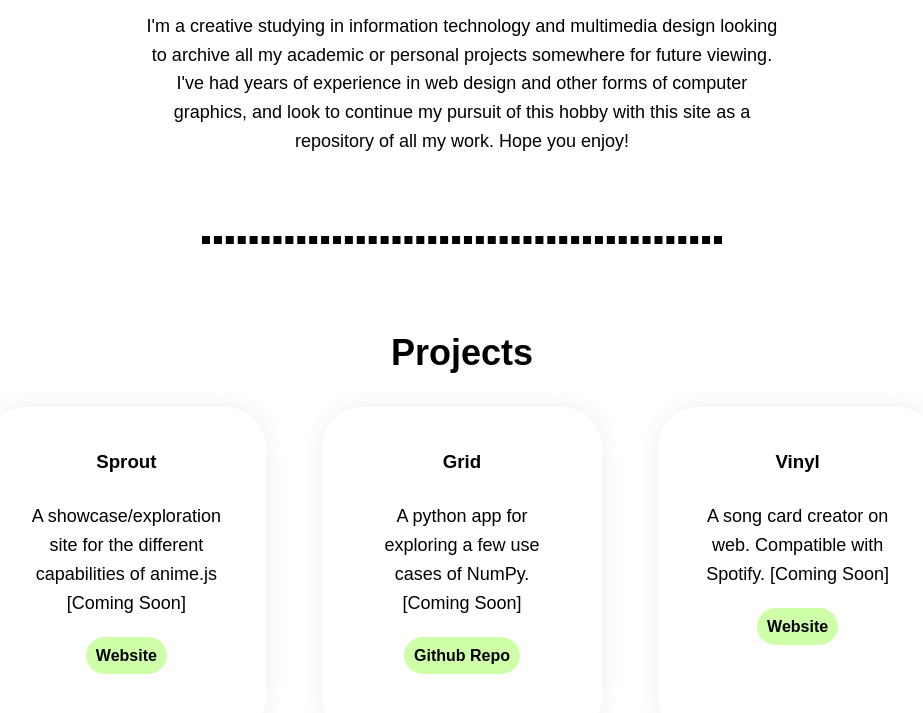
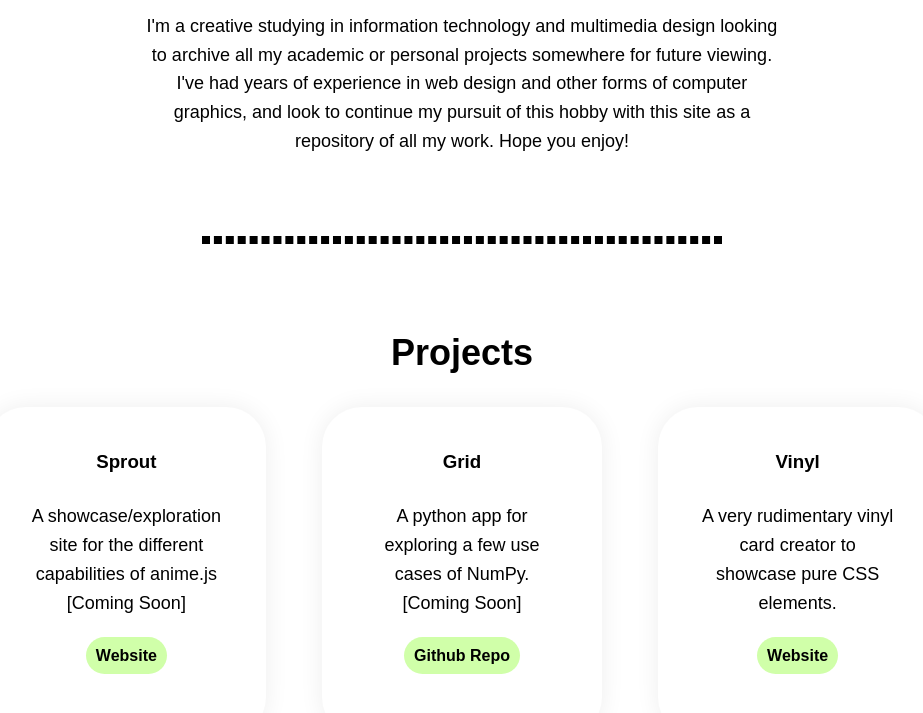
Before and after one commit to beeandblahaj/beeandblahaj.github.io, a plain HTML site: page index.html in a window 1280 px wide. Shown: the part 465-1178 px from the top of the page, without its empty margins (178-1101 px from the left). Drawn offline with Linux system fonts and the light colour scheme.

Commit message:
Vinyl Support v1

```diff
--- a/index.html
+++ b/index.html
@@ -58,7 +58,8 @@
             <h3>Vinyl</h3>
             <br>
             <p>
-                A song card creator on web. Compatible with Spotify. [Coming Soon]
+                A very rudimentary vinyl card creator to showcase
+                pure CSS elements.
             </p>
             <br>
             <a href="">Website</a>
```
